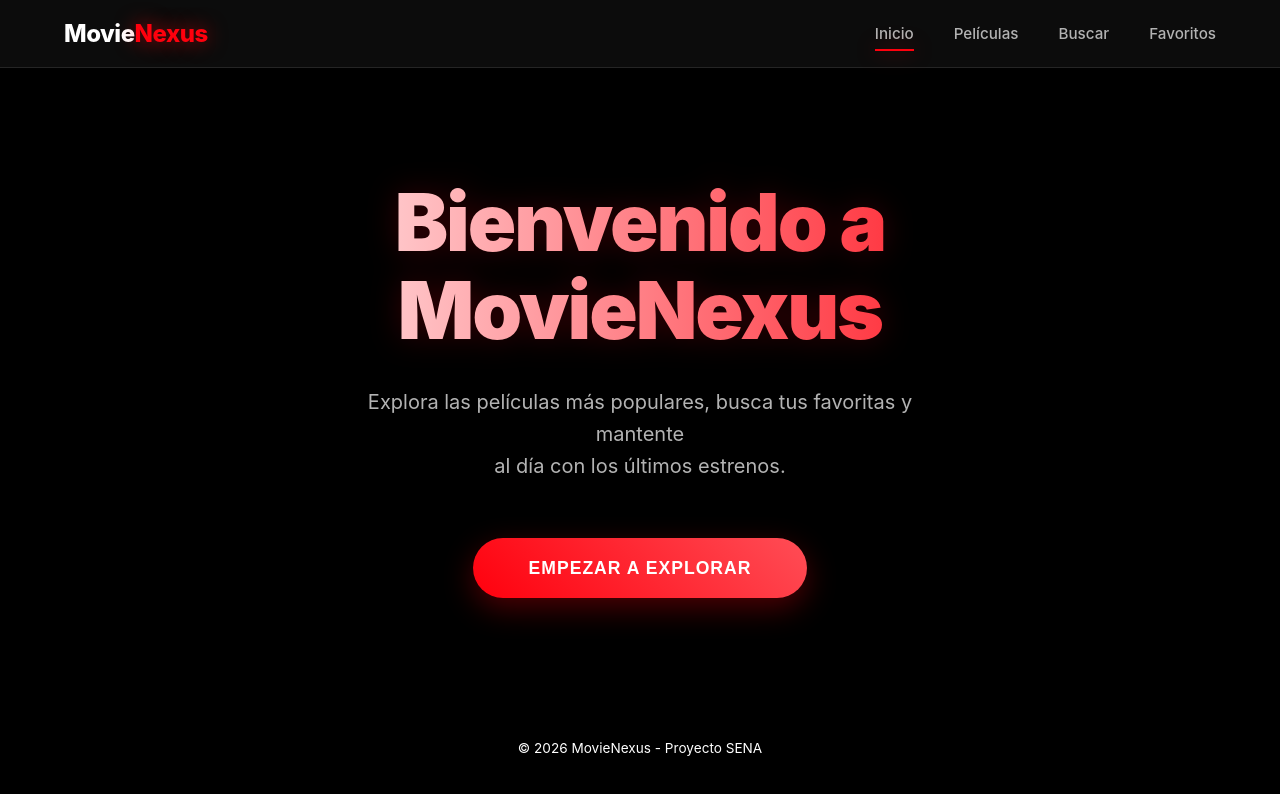
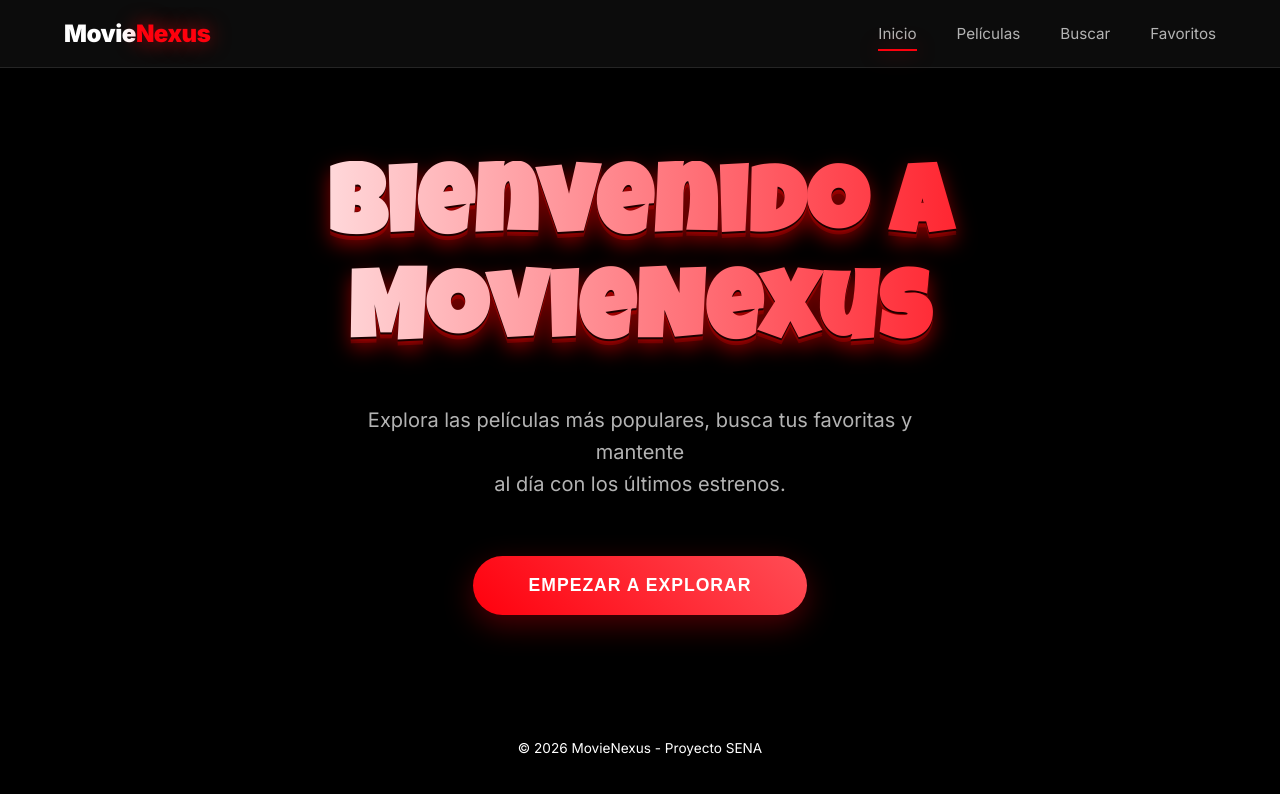
Before and after one commit to Andrescg18/MovieNexus, an Angular app: page / in a window 1280 px wide. Shown: the top 794 px of the page. Built offline with nearby package versions, Linux system fonts and the light colour scheme; no server answers.

Commit message:
Add bubble font (Luckiest Guy) and dripping text effect

```diff
--- a/src/app/features/home/home.css
+++ b/src/app/features/home/home.css
@@ -28,6 +28,9 @@ h1 {
 }
 
 .animated-title {
+  font-family: 'Luckiest Guy', cursive;
+  font-size: 6rem;
+  letter-spacing: 2px;
   background: linear-gradient(
     to right,
     #ffffff,
@@ -38,7 +41,10 @@ h1 {
   -webkit-background-clip: text;
   -webkit-text-fill-color: transparent;
   animation: shimmerTitle 5s linear infinite;
-  filter: drop-shadow(0 0 15px rgba(255, 0, 13, 0.2));
+  /* Dripping effect using stacked shadows */
+  filter: drop-shadow(0 2px 0 rgba(0,0,0,0.8))
+          drop-shadow(0 4px 0 rgba(255,0,0,0.3))
+          drop-shadow(0 8px 10px rgba(255,0,0,0.5));
 }
 
 @keyframes shimmerTitle {
@@ -53,6 +59,7 @@ h1 {
 
 .subtitle {
   font-size: 1.25rem;
+  font-family: 'Inter', sans-serif;
   color: var(--text-muted);
   margin-bottom: 3.5rem;
   line-height: 1.6;
--- a/src/styles.css
+++ b/src/styles.css
@@ -1,3 +1,5 @@
+@import url('https://fonts.googleapis.com/css2?family=Luckiest+Guy&family=Inter:wght@400;700;900&display=swap');
+
 :root {
   /* Colors */
   --primary: #ff000d;
```
